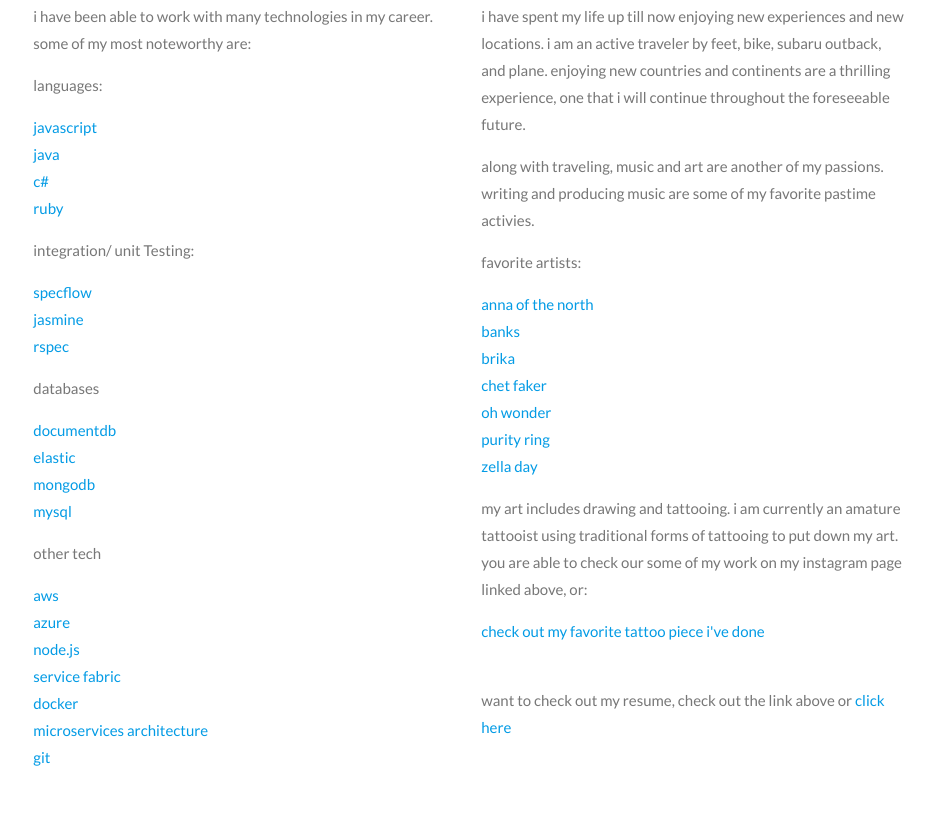
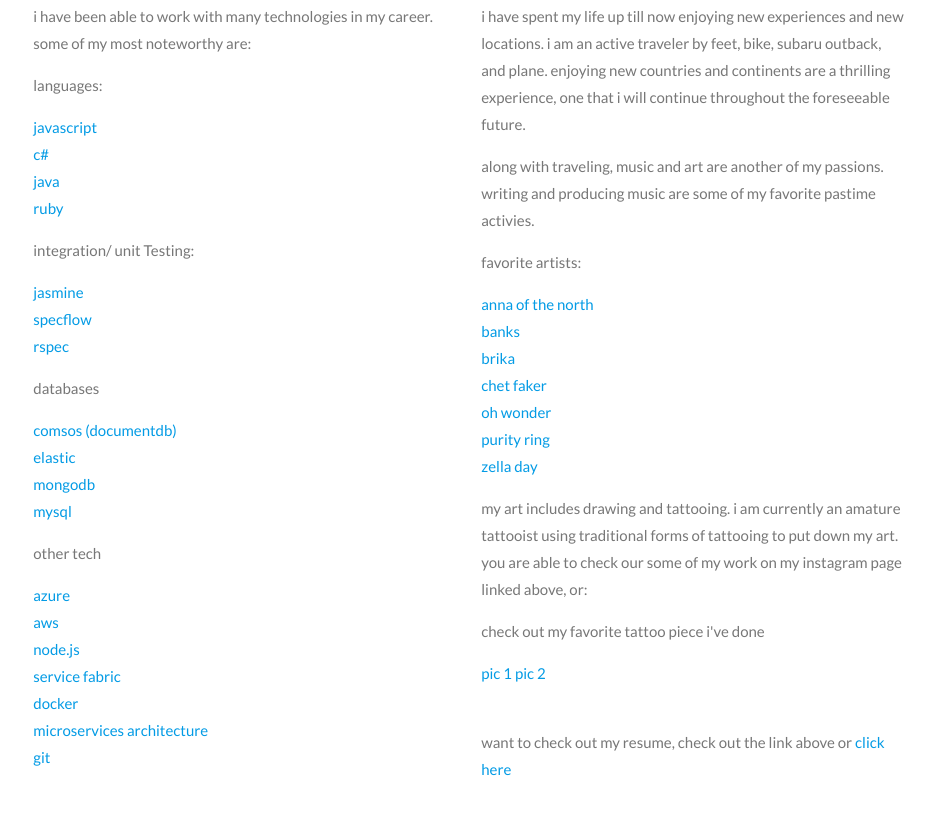
Before and after one commit to lukegeiken4/its-me, a plain HTML site: page index.html in a window 1280 px wide. Shown: the part 1782-2600 px from the top of the page, without its empty margins (170-1105 px from the left). Drawn offline with nearby package versions, Linux system fonts and the light colour scheme; some packages are replaced by stand-ins of ours.

Commit message:
updating content

```diff
--- a/index.html
+++ b/index.html
@@ -90,27 +90,27 @@
               <p class="light">languages:</p>
               <ul style="list-style-type:none">
                 <a href="https://www.javascript.com/" target="_blank"><li>javascript</li></a>
+                <a href="https://msdn.microsoft.com/en-us/library/kx37x362.aspx" target="_blank"><li>c#</li></a>
                 <a href="https://java.com/en/" target="_blank"><li>java</li></a>
-                <a href="https://msdn.microsoft.com/en-us/library/kx37x362.aspx" target="_blank"><li>c#</li></a>
                 <a href="https://www.ruby-lang.org/en/" target="_blank"><li>ruby</li></a>
               </ul>
               <p class="light">integration/ unit Testing:</p>
               <ul style="list-style-type:none">
+                <a href="https://jasmine.github.io/" target="_blank"><li>jasmine</li></a>
                 <a href="https://www.specflow.org/" target="_blank"><li>specflow</li></a>
-                <a href="https://jasmine.github.io/" target="_blank"><li>jasmine</li></a>
                 <a href="https://rspec.info/" target="_blank"><li>rspec</li></a>
               </ul>
               <p class="light">databases</p>
               <ul style="list-style-type:none">
-                <a href="https://azure.microsoft.com/en-us/services/documentdb/" target="_blank"><li>documentdb</li></a>
+                <a href="https://azure.microsoft.com/en-us/services/cosmos-db/" target="_blank"><li>comsos (documentdb)</li></a>
                 <a href="https://www.elastic.co/" target="_blank"><li>elastic</li></a>
                 <a href="https://www.mongodb.com/" target="_blank"><li>mongodb</li></a>
                 <a href="https://www.mysql.com/" target="_blank"><li>mysql</li></a>
               </ul>
               <p class="light">other tech</p>
               <ul style="list-style-type:none">
+                  <a href="https://azure.microsoft.com/en-us/" target="_blank"><li>azure</li></a>
                 <a href="https://aws.amazon.com/" target="_blank"><li>aws</li></a>
-                <a href="https://azure.microsoft.com/en-us/" target="_blank"><li>azure</li></a>
                 <a href="https://nodejs.org/en/" target="_blank"><li>node.js</li></a>
                 <a href="https://azure.microsoft.com/en-us/services/service-fabric/" target="_blank"><li>service fabric</li></a>
                 <a href="https://www.docker.com/" target="_blank"><li>docker</li></a>
@@ -136,7 +136,9 @@
                 <a href="https://play.spotify.com/artist/100sLnojEpcadRx4edEBA6?play=true&utm_source=open.spotify.com&utm_medium=open" target="_blank"><li>zella day</li></a>
               </ul>
               <p class="light">my art includes drawing and tattooing. i am currently an amature tattooist using traditional forms of tattooing to put down my art. you are able to check our some of my work on my instagram page linked above, or:</p>
-              <a href="https://www.instagram.com/p/BFNtokQs0OP/?taken-by=luke_geiken" target="_blank">check out my favorite tattoo piece i've done</a>
+              <p>check out my favorite tattoo piece i've done</p>
+              <a href="https://www.instagram.com/p/BE1zMU4s0Iz" target="_blank">pic 1</a>
+              <a href="https://www.instagram.com/p/BFNtokQs0OP" target="_blank">pic 2</a>
               <br />
               <br />
               <p class="light">want to check out my resume, check out the link above or <a href="Resume.pdf" target="_blank">click here</a></p>
```
